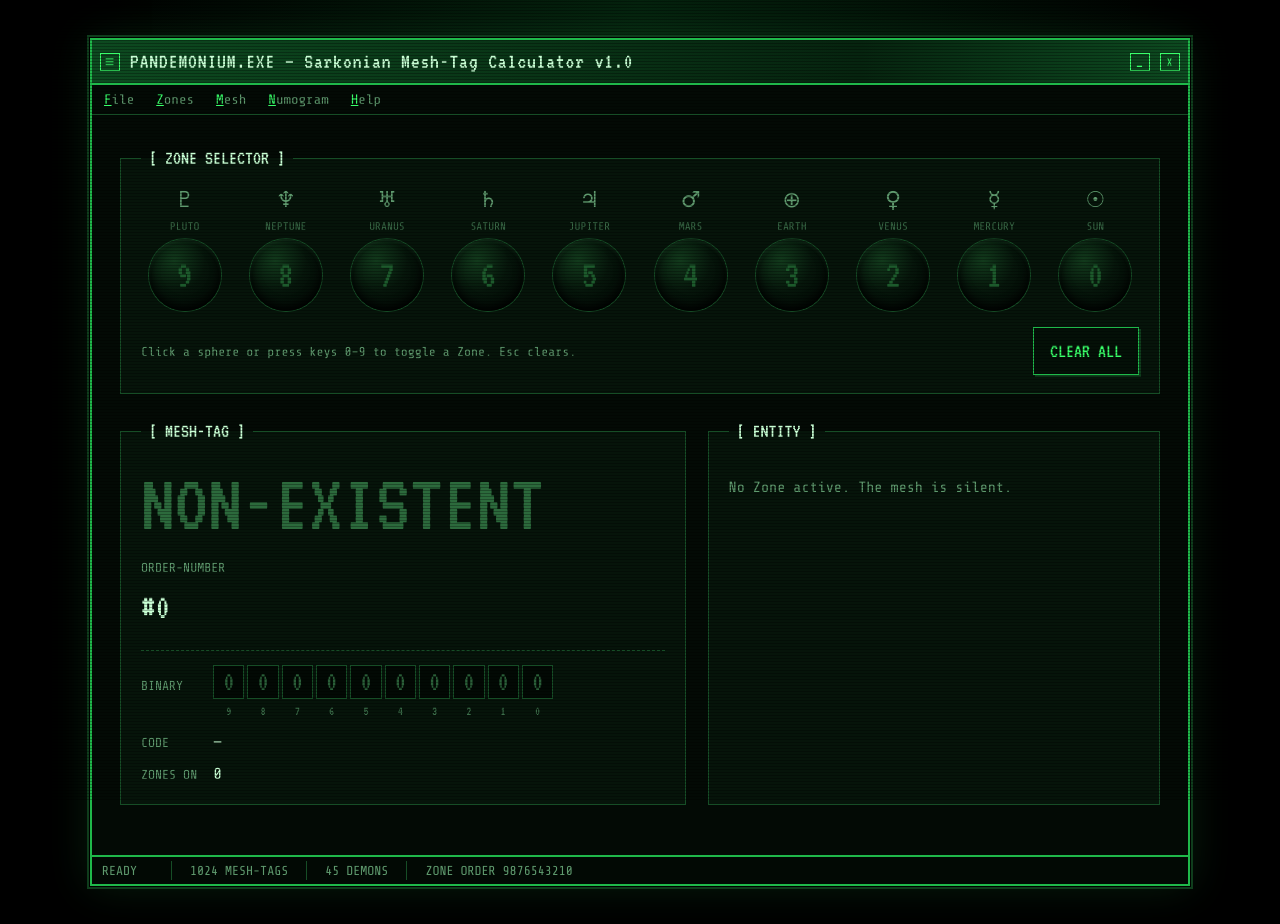
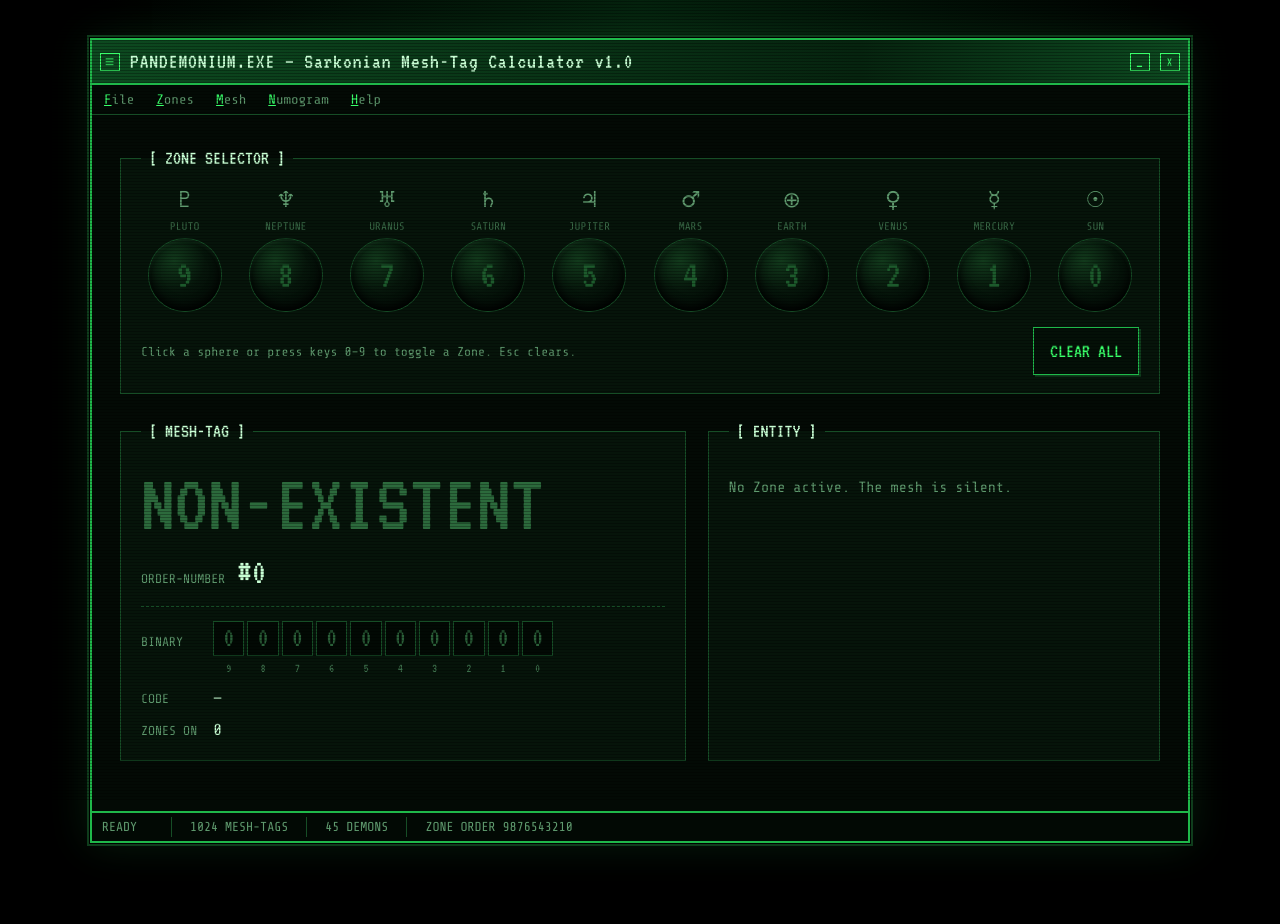
Before and after one commit to Alektryon/sarkonian, a plain HTML site: page index.html in a window 1280 px wide. After the commit the page ends 881 px from the top, so only its background shows below. Drawn offline with nearby package versions, Linux system fonts and the light colour scheme.

Commit message:
Add files via upload

```diff
--- a/index.html
+++ b/index.html
@@ -54,8 +54,9 @@ legend{font-family:VT323,monospace;font-size:20px;color:var(--pale);padding:0 8p
 .out{display:grid;grid-template-columns:minmax(0,1.25fr) minmax(0,1fr);gap:22px}
 .tag{font-family:VT323,monospace;font-size:clamp(44px,8vw,84px);line-height:1;color:var(--g);text-shadow:0 0 12px rgba(57,255,106,.55);word-break:break-word}
 .tag.null{color:#2c6a3c;text-shadow:none}
-.olab{color:var(--mute);font-size:13px;text-transform:uppercase;margin-top:12px}
-.ord{font-family:VT323,monospace;font-size:clamp(26px,3.5vw,36px);color:var(--pale);margin-top:2px}
+.orow{display:flex;align-items:baseline;gap:12px;margin-top:8px}
+.olab{color:var(--mute);font-size:13px;text-transform:uppercase;white-space:nowrap}
+.ord{font-family:VT323,monospace;font-size:clamp(26px,3.5vw,36px);color:var(--pale);line-height:1}
 .cur{display:inline-block;width:.6em;height:1em;background:var(--g);vertical-align:-.15em;margin-left:8px;animation:blink 1.1s steps(1) infinite}
 .status .sbox{display:inline-flex;align-items:center}
 .status .sbox span{border:0;padding:0}
@@ -103,8 +104,7 @@ dd{margin:0;color:var(--pale)}
       <fieldset>
         <legend>[ MESH-TAG ]</legend>
         <div class="tag null" id="tag">NON-EXISTENT</div>
-        <div class="olab">Order-number</div>
-        <div class="ord" id="ord">#0</div>
+        <div class="orow"><span class="olab">Order-number</span><span class="ord" id="ord">#0</span></div>
         <div class="sec">
           <dl>
             <dt>Binary</dt>
```
